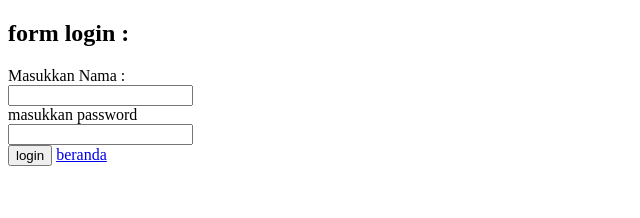
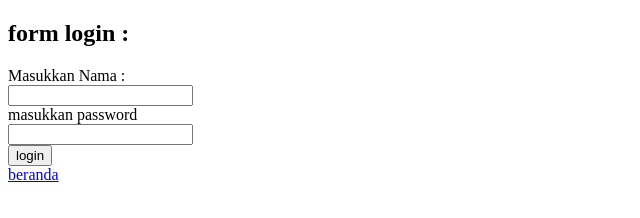
Before and after one commit to anasIstiqfar/anasistiqfar.github.io, a plain HTML site: page login.html in a window 1280 px wide. Shown: the whole page, without its empty margins (0-640 px from the left). Drawn offline with Linux system fonts and the light colour scheme.

Commit message:
Update login.html

```diff
--- a/login.html
+++ b/login.html
@@ -11,7 +11,7 @@
  		<input type="text"><br>
  		<label for="inputpassword"> masukkan password</label><br>
  		<input type="text" ><br>
- 		<input type="submit" value="login">
+ 		<input type="submit" value="login"><br>
 		<a href="simantic.html"> beranda</a>
 
  	</form>
```
